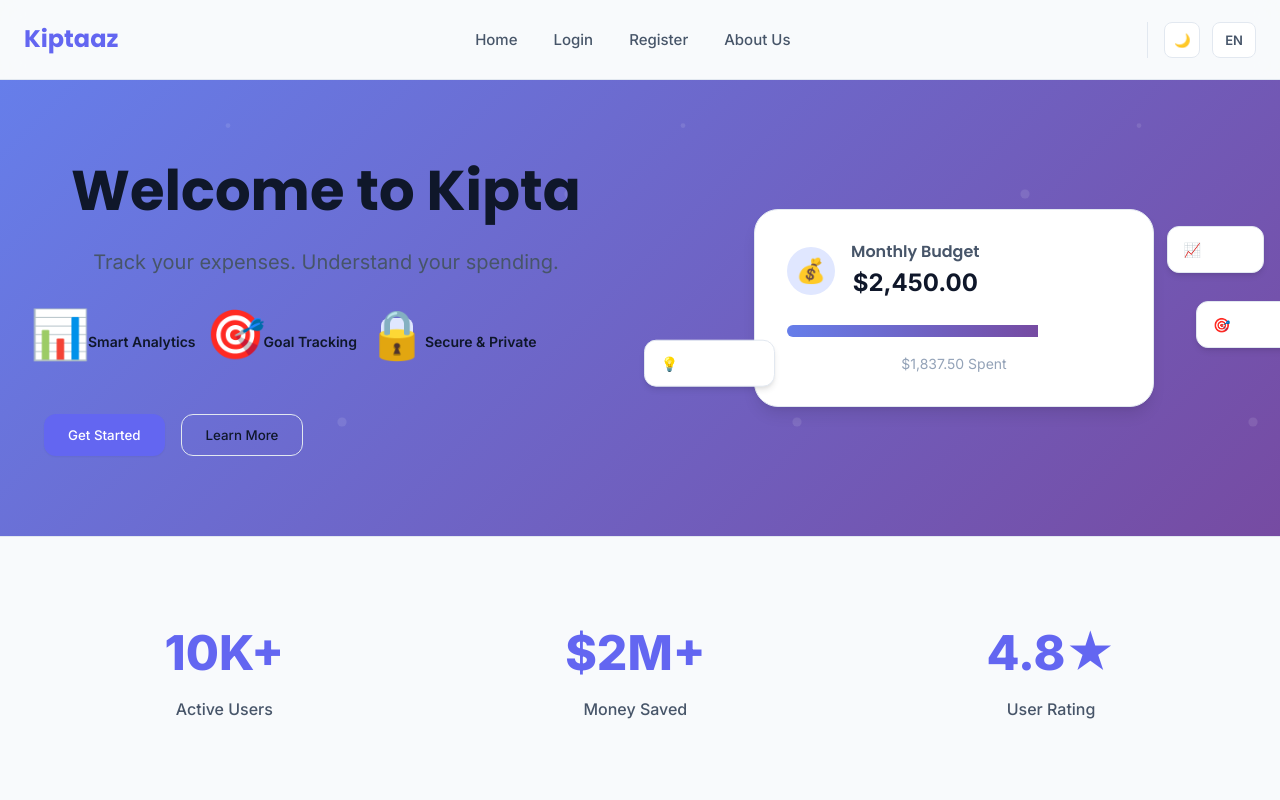
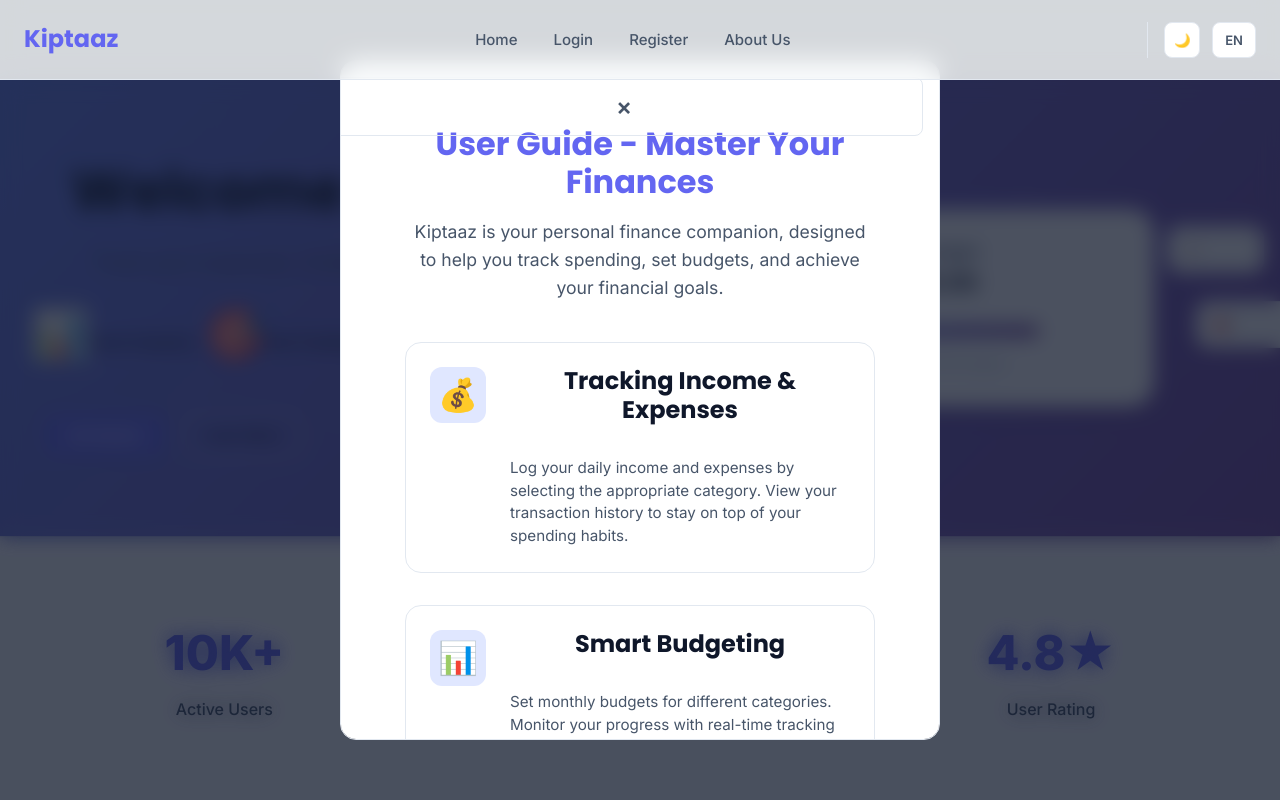
Before and after one commit to adnanpirates5-sketch/kiptaaaz, a React (Create React App) app in the folder frontend/: page /terms-and-conditions in a window 1280 px wide. Both pictures are taken after a click on the button "Learn More". Shown: the top 800 px of the page. Built offline with nearby package versions, Linux system fonts and the light colour scheme.

Commit message:
Implemented User Guide for 'Learn More' button with English and Bengali translations

```diff
--- a/frontend/src/components/Landing.jsx
+++ b/frontend/src/components/Landing.jsx
@@ -1,9 +1,12 @@
-import React from "react";
+import React, { useState } from "react";
 import { useTranslation } from "./theme/TranslationContext";
+import Modal from "./Modal";
+import UserGuide from "./UserGuide";
 import "./Landing.css";
 
 const Landing = ({ onGetStarted }) => {
   const { t } = useTranslation();
+  const [isGuideOpen, setIsGuideOpen] = useState(false);
 
   return (
     <div className="landing-page animate-fade-in">
@@ -36,7 +39,10 @@ const Landing = ({ onGetStarted }) => {
               <button className="premium-btn" onClick={onGetStarted}>
                 {t('getStarted')}
               </button>
-              <button className="premium-btn secondary">
+              <button
+                className="premium-btn secondary"
+                onClick={() => setIsGuideOpen(true)}
+              >
                 {t('learnMore')}
               </button>
             </div>
@@ -139,6 +145,10 @@ const Landing = ({ onGetStarted }) => {
           </div>
         </div>
       </section>
+
+      <Modal isOpen={isGuideOpen} onClose={() => setIsGuideOpen(false)}>
+        <UserGuide />
+      </Modal>
     </div>
   );
 };
--- a/frontend/src/components/Modal.css
+++ b/frontend/src/components/Modal.css
@@ -1,57 +1,61 @@
-/* src/components/Modal.css */
 .modal-overlay {
     position: fixed;
-    top: 0;
-    left: 0;
-    right: 0;
-    bottom: 0;
-    background: rgba(0, 0, 0, 0.7);
+    inset: 0;
+    width: 100vw;
+    height: 100vh;
+    background: rgba(15, 23, 42, 0.75);
+    backdrop-filter: blur(8px);
+    -webkit-backdrop-filter: blur(8px);
     display: flex;
     justify-content: center;
     align-items: center;
-    z-index: 9999; /* Ensure it's on top of other content */
+    z-index: 9999;
+    animation: fadeIn 0.3s ease-out;
 }
 
 .modal-content {
-    background-color: #111;  /* Set the modal background to black */
-    color: #ffd700;  /* Set the text color to white */
-    padding: 20px;
-    border-radius: 8px;
-    width: 50%;
-    max-width: 600px;
-    max-height: 80%;
+    background-color: var(--card-bg);
+    color: var(--text-primary);
+    padding: 2.5rem;
+    border-radius: var(--radius-xl);
+    border: 1px solid var(--border-color);
+    width: 90%;
+    max-width: 800px;
+    max-height: 85vh;
     overflow-y: auto;
-    position: relative; /* Needed for positioning the close button */
+    position: relative;
+    box-shadow: var(--shadow-lg);
+    animation: modalScale 0.3s cubic-bezier(0.34, 1.56, 0.64, 1);
+}
+
+@keyframes modalScale {
+    from { opacity: 0; transform: scale(0.9) translateY(20px); }
+    to { opacity: 1; transform: scale(1) translateY(0); }
+}
+
+@keyframes fadeIn {
+    from { opacity: 0; }
+    to { opacity: 1; }
 }
 
 .close-btn {
-    background-color: transparent;
-    color: #ffd700;
+    position: absolute;
+    top: 1rem;
+    right: 1rem;
+    background: transparent;
+    color: var(--text-muted);
     border: none;
-    padding: 10px;
-    font-size: 20px;
+    font-size: 1.5rem;
     cursor: pointer;
-    position: absolute;
-    top: 10px;
-    right: 10px;
+    padding: 0.5rem;
+    display: flex;
+    align-items: center;
+    justify-content: center;
+    transition: var(--transition);
+    border-radius: var(--radius-full);
 }
 
 .close-btn:hover {
-    background-color: darkred;
+    color: var(--danger);
+    background-color: rgba(244, 63, 94, 0.1);
 }
-
-/* Styling for the Terms and Conditions text inside the modal */
-.modal-content p {
-    color: #ffd700;  /* Change the text color of the terms to yellow */
-}
-
-/* Styling for the "Terms and Conditions" link */
-.terms-link {
-    color: #ffd700;  /* Change the color of the link text to yellow */
-    cursor: pointer;
-    text-decoration: none;
-}
-
-.terms-link:hover {
-    text-decoration: underline;
-}
--- a/frontend/src/components/Modal.jsx
+++ b/frontend/src/components/Modal.jsx
@@ -5,10 +5,10 @@ const Modal = ({ isOpen, onClose, children }) => {
     if (!isOpen) return null;  // Don't render the modal if it's not open
 
     return (
-        <div className="modal-overlay">
-            <div className="modal-content">
-                <button className="close-btn" onClick={onClose}>X</button>
-                {children} {/* The children prop will be the Terms and Conditions content */}
+        <div className="modal-overlay" onClick={onClose}>
+            <div className="modal-content" onClick={(e) => e.stopPropagation()}>
+                <button className="close-btn" onClick={onClose}>&times;</button>
+                {children}
             </div>
         </div>
     );
--- /dev/null
+++ b/frontend/src/components/UserGuide.css
@@ -0,0 +1,74 @@
+.user-guide-content {
+  padding: 1.5rem;
+  max-width: 800px;
+}
+
+.guide-title {
+  font-size: 2rem;
+  font-weight: 800;
+  margin-bottom: 1rem;
+  color: var(--primary);
+  text-align: center;
+}
+
+.guide-welcome {
+  font-size: 1.1rem;
+  color: var(--text-secondary);
+  text-align: center;
+  margin-bottom: 2.5rem;
+  line-height: 1.6;
+}
+
+.guide-sections {
+  display: grid;
+  grid-template-columns: 1fr;
+  gap: 2rem;
+}
+
+.guide-section {
+  display: flex;
+  gap: 1.5rem;
+  padding: 1.5rem;
+  background: var(--bg-secondary);
+  border-radius: 1rem;
+  border: 1px solid var(--border-color);
+  transition: transform 0.2s ease;
+}
+
+.guide-section:hover {
+  transform: translateY(-2px);
+  border-color: var(--primary);
+}
+
+.guide-icon {
+  font-size: 2rem;
+  display: flex;
+  align-items: center;
+  justify-content: center;
+  min-width: 3.5rem;
+  height: 3.5rem;
+  background: var(--primary-light);
+  border-radius: 0.75rem;
+}
+
+.guide-text h3 {
+  font-size: 1.25rem;
+  font-weight: 700;
+  margin-bottom: 0.5rem;
+  color: var(--text-primary);
+}
+
+.guide-text p {
+  font-size: 0.95rem;
+  color: var(--text-secondary);
+  line-height: 1.5;
+  margin: 0;
+}
+
+@media (max-width: 640px) {
+  .guide-section {
+    flex-direction: column;
+    text-align: center;
+    align-items: center;
+  }
+}
--- /dev/null
+++ b/frontend/src/components/UserGuide.jsx
@@ -0,0 +1,66 @@
+import React from "react";
+import { useTranslation } from "./theme/TranslationContext";
+import "./UserGuide.css";
+
+const UserGuide = () => {
+  const { t } = useTranslation();
+
+  return (
+    <div className="user-guide-content">
+      <h2 className="guide-title">{t('userGuideTitle')}</h2>
+      <p className="guide-welcome">{t('userGuideWelcome')}</p>
+
+      <div className="guide-sections">
+        <section className="guide-section">
+          <div className="guide-icon">💰</div>
+          <div className="guide-text">
+            <h3>{t('ugIncomeExpenseTitle')}</h3>
+            <p>{t('ugIncomeExpenseDesc')}</p>
+          </div>
+        </section>
+
+        <section className="guide-section">
+          <div className="guide-icon">📊</div>
+          <div className="guide-text">
+            <h3>{t('ugBudgetingTitle')}</h3>
+            <p>{t('ugBudgetingDesc')}</p>
+          </div>
+        </section>
+
+        <section className="guide-section">
+          <div className="guide-icon">🤝</div>
+          <div className="guide-text">
+            <h3>{t('ugDebtTitle')}</h3>
+            <p>{t('ugDebtTitleDesc')}</p>
+          </div>
+        </section>
+
+        <section className="guide-section">
+          <div className="guide-icon">🎯</div>
+          <div className="guide-text">
+            <h3>{t('ugSavingsTitle')}</h3>
+            <p>{t('ugSavingsTitleDesc')}</p>
+          </div>
+        </section>
+
+        <section className="guide-section">
+          <div className="guide-icon">📈</div>
+          <div className="guide-text">
+            <h3>{t('ugAnalyticsTitle')}</h3>
+            <p>{t('ugAnalyticsTitleDesc')}</p>
+          </div>
+        </section>
+
+        <section className="guide-section">
+          <div className="guide-icon">⚙️</div>
+          <div className="guide-text">
+            <h3>{t('ugPersonalizationTitle')}</h3>
+            <p>{t('ugPersonalizationTitleDesc')}</p>
+          </div>
+        </section>
+      </div>
+    </div>
+  );
+};
+
+export default UserGuide;
--- a/frontend/src/components/theme/translations.js
+++ b/frontend/src/components/theme/translations.js
@@ -308,7 +308,23 @@ export const translations = {
     termsDesc: 'These terms and conditions govern your use of this website and services. Please read them carefully before proceeding. By using our website, you agree to these terms.',
     close: 'Close',
     noExpenseData: 'No expense data available',
-    noIncomeData: 'No income data available'
+    noIncomeData: 'No income data available',
+
+    // User Guide
+    userGuideTitle: 'User Guide - Master Your Finances',
+    userGuideWelcome: 'Kiptaaz is your personal finance companion, designed to help you track spending, set budgets, and achieve your financial goals.',
+    ugIncomeExpenseTitle: 'Tracking Income & Expenses',
+    ugIncomeExpenseDesc: 'Log your daily income and expenses by selecting the appropriate category. View your transaction history to stay on top of your spending habits.',
+    ugBudgetingTitle: 'Smart Budgeting',
+    ugBudgetingDesc: 'Set monthly budgets for different categories. Monitor your progress with real-time tracking to ensure you stay within your limits.',
+    ugDebtTitle: 'Debt & Lending',
+    ugDebtTitleDesc: 'Keep a record of money you owe and money owed to you. Mark entries as paid to keep your net debt position accurate.',
+    ugSavingsTitle: 'Savings Goals',
+    ugSavingsTitleDesc: 'Create goals for your future and track your progress. Whether it\'s a vacation or an emergency fund, we help you get there.',
+    ugAnalyticsTitle: 'Insights & Stats',
+    ugAnalyticsTitleDesc: 'Explore interactive charts to visualize your financial trends. Get daily financial tips to improve your habits.',
+    ugPersonalizationTitle: 'Personalization',
+    ugPersonalizationTitleDesc: 'Switch between Light and Dark modes. Choose your preferred language and currency in Settings.'
   },
   bn: {
     // Navbar
@@ -619,6 +635,22 @@ export const translations = {
     termsDesc: 'এই শর্তাবলী এই ওয়েবসাইট এবং পরিষেবাগুলোর আপনার ব্যবহার নিয়ন্ত্রণ করে। অনুগ্রহ করে এগিয়ে যাওয়ার আগে সেগুলো সাবধানে পড়ুন। আমাদের ওয়েবসাইট ব্যবহার করে, আপনি এই শর্তাবলীতে সম্মত হন।',
     close: 'বন্ধ করুন',
     noExpenseData: 'কোনো খরচের ডেটা নেই',
-    noIncomeData: 'কোনো আয়ের ডেটা নেই'
+    noIncomeData: 'কোনো আয়ের ডেটা নেই',
+
+    // User Guide
+    userGuideTitle: 'ব্যবহারকারী নির্দেশিকা - আপনার অর্থ ব্যবস্থাপনা আয়ত্ত করুন',
+    userGuideWelcome: 'কিপ্টাজ হলো আপনার ব্যক্তিগত অর্থ ব্যবস্থাপনার সঙ্গী, যা আপনাকে ব্যয় ট্র্যাক করতে, বাজেট সেট করতে এবং আপনার আর্থিক লক্ষ্য অর্জনে সহায়তা করার জন্য ডিজাইন করা হয়েছে।',
+    ugIncomeExpenseTitle: 'আয় ও ব্যয় ট্র্যাকিং',
+    ugIncomeExpenseDesc: 'সঠিক ক্যাটাগরি নির্বাচন করে আপনার দৈনিক আয় এবং ব্যয় রেকর্ড করুন। আপনার ব্যয়ের অভ্যাস সম্পর্কে সচেতন থাকতে লেনদেনের ইতিহাস দেখুন।',
+    ugBudgetingTitle: 'স্মার্ট বাজেটিং',
+    ugBudgetingDesc: 'বিভিন্ন ক্যাটাগরির জন্য মাসিক বাজেট সেট করুন। আপনি আপনার সীমার মধ্যে আছেন কিনা তা নিশ্চিত করতে রিয়েল-টাইম ট্র্যাকিংয়ের মাধ্যমে আপনার অগ্রগতি পর্যবেক্ষণ করুন।',
+    ugDebtTitle: 'ঋণ ও ধার',
+    ugDebtTitleDesc: 'আপনি যা ঋণ নিয়েছেন এবং যা ধার দিয়েছেন তার রেকর্ড রাখুন। আপনার নিট ঋণের অবস্থান সঠিক রাখতে এন্ট্রিগুলোকে পরিশোধিত হিসেবে চিহ্নিত করুন।',
+    ugSavingsTitle: 'সঞ্চয় লক্ষ্য',
+    ugSavingsTitleDesc: 'আপনার ভবিষ্যতের জন্য লক্ষ্য তৈরি করুন এবং আপনার সঞ্চয়ের অগ্রগতি ট্র্যাক করুন। হোক তা ভ্রমণ বা জরুরি তহবিল, আমরা আপনাকে সেখানে পৌঁছাতে সাহায্য করব।',
+    ugAnalyticsTitle: 'ইনসাইটস ও পরিসংখ্যান',
+    ugAnalyticsTitleDesc: 'আপনার আর্থিক প্রবণতা বোঝার জন্য ইন্টারঅ্যাক্টিভ চার্টগুলো দেখুন। আপনার অভ্যাসের উন্নতির জন্য প্রতিদিনের আর্থিক পরামর্শ পান।',
+    ugPersonalizationTitle: 'ব্যক্তিগতকরণ',
+    ugPersonalizationTitleDesc: 'লাইট এবং ডার্ক মোডের মধ্যে পরিবর্তন করুন। সেটিংসে আপনার পছন্দের ভাষা এবং মুদ্রা নির্বাচন করুন।'
   }
 };
```
